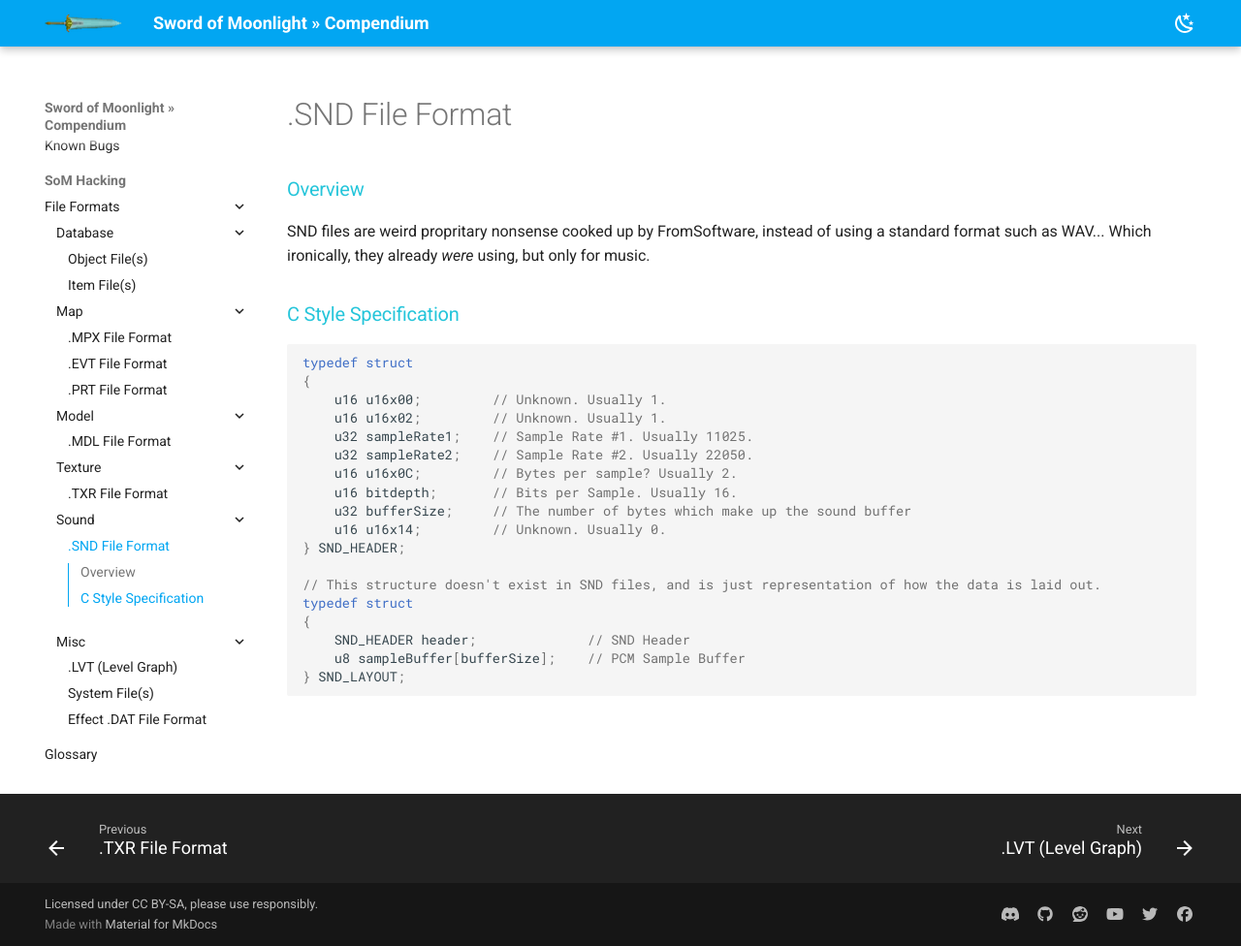
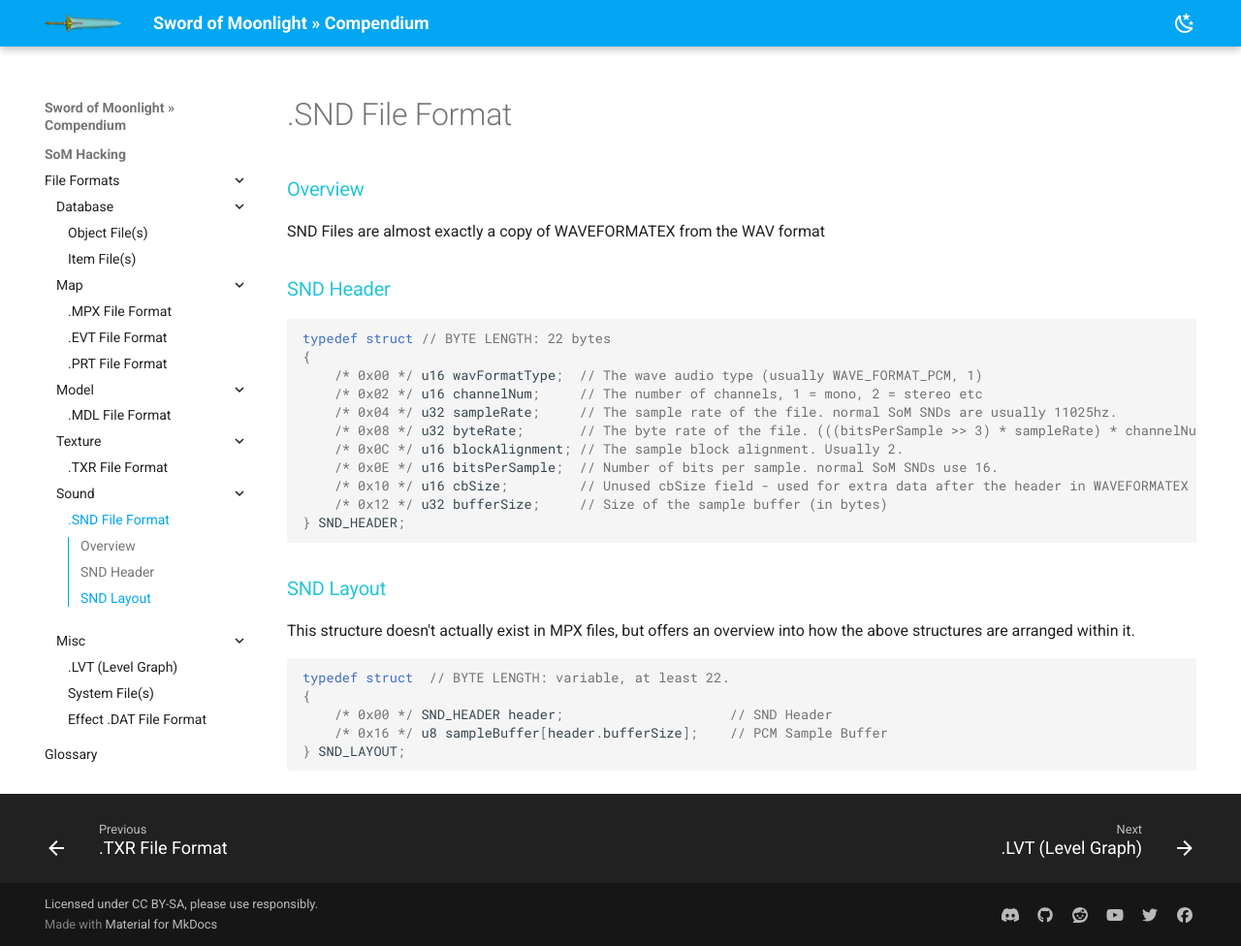
Before and after one commit to Sword-of-Moonlight/docs-of-moonlight, an MkDocs documentation site: the page built from source/docs/editor/ff/snd-file-format.md, in a window 1280 px wide and 976 px high. Shown: the whole window at 97% size. Built offline with MkDocs 1.6.1 and Material for MkDocs 9.7.7, drawn with Linux system fonts in a browser that asks for light colours.

Commit message:
Update SND format documentation

````diff
--- a/source/docs/editor/ff/snd-file-format.md
+++ b/source/docs/editor/ff/snd-file-format.md
@@ -1,24 +1,28 @@
 ### Overview
-SND files are weird propritary nonsense cooked up by FromSoftware, instead of using a standard format such as WAV... Which ironically, they already _were_ using, but only for music.
+SND Files are almost exactly a copy of WAVEFORMATEX from the WAV format
 
-### C Style Specification
+### SND Header
 ```c
-typedef struct
+typedef struct // BYTE LENGTH: 22 bytes
 {
-    u16 u16x00;         // Unknown. Usually 1.
-    u16 u16x02;         // Unknown. Usually 1.
-    u32 sampleRate1;    // Sample Rate #1. Usually 11025.
-    u32 sampleRate2;    // Sample Rate #2. Usually 22050.
-    u16 u16x0C;         // Bytes per sample? Usually 2.
-    u16 bitdepth;       // Bits per Sample. Usually 16.
-    u32 bufferSize;     // The number of bytes which make up the sound buffer
-    u16 u16x14;         // Unknown. Usually 0.
+    /* 0x00 */ u16 wavFormatType;  // The wave audio type (usually WAVE_FORMAT_PCM, 1)
+    /* 0x02 */ u16 channelNum;     // The number of channels, 1 = mono, 2 = stereo etc
+    /* 0x04 */ u32 sampleRate;     // The sample rate of the file. normal SoM SNDs are usually 11025hz.
+    /* 0x08 */ u32 byteRate;       // The byte rate of the file. (((bitsPerSample >> 3) * sampleRate) * channelNum)
+    /* 0x0C */ u16 blockAlignment; // The sample block alignment. Usually 2.
+    /* 0x0E */ u16 bitsPerSample;  // Number of bits per sample. normal SoM SNDs use 16.
+    /* 0x10 */ u16 cbSize;         // Unused cbSize field - used for extra data after the header in WAVEFORMATEX but doesn't work here.
+    /* 0x12 */ u32 bufferSize;     // Size of the sample buffer (in bytes)
 } SND_HEADER;
+```
 
-// This structure doesn't exist in SND files, and is just representation of how the data is laid out.
-typedef struct
+### SND Layout
+This structure doesn't actually exist in MPX files, but offers an overview into how the above structures are arranged within it.
+
+```c
+typedef struct  // BYTE LENGTH: variable, at least 22.
 {
-    SND_HEADER header;              // SND Header
-    u8 sampleBuffer[bufferSize];    // PCM Sample Buffer
+    /* 0x00 */ SND_HEADER header;                     // SND Header
+    /* 0x16 */ u8 sampleBuffer[header.bufferSize];    // PCM Sample Buffer
 } SND_LAYOUT;
 ```
````
